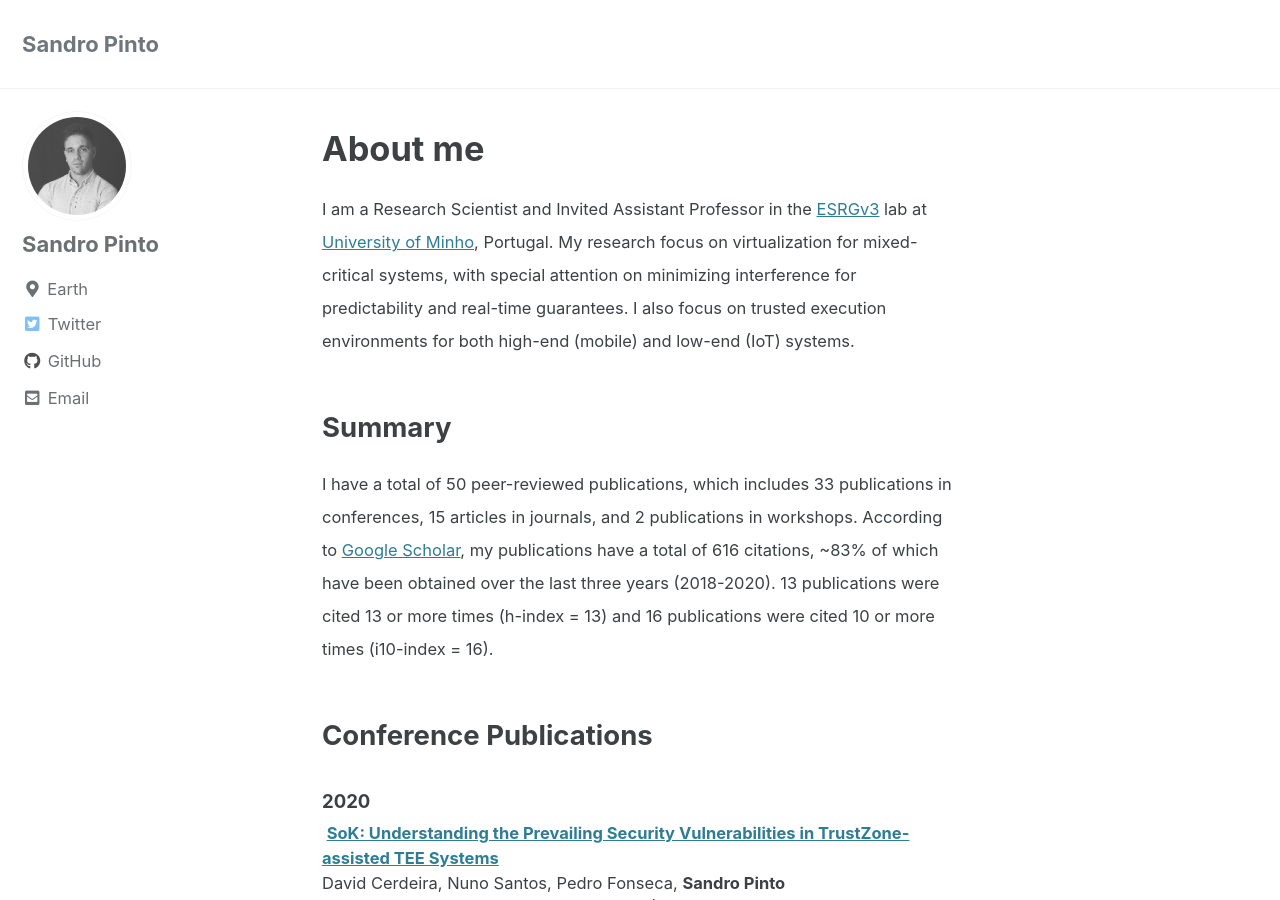
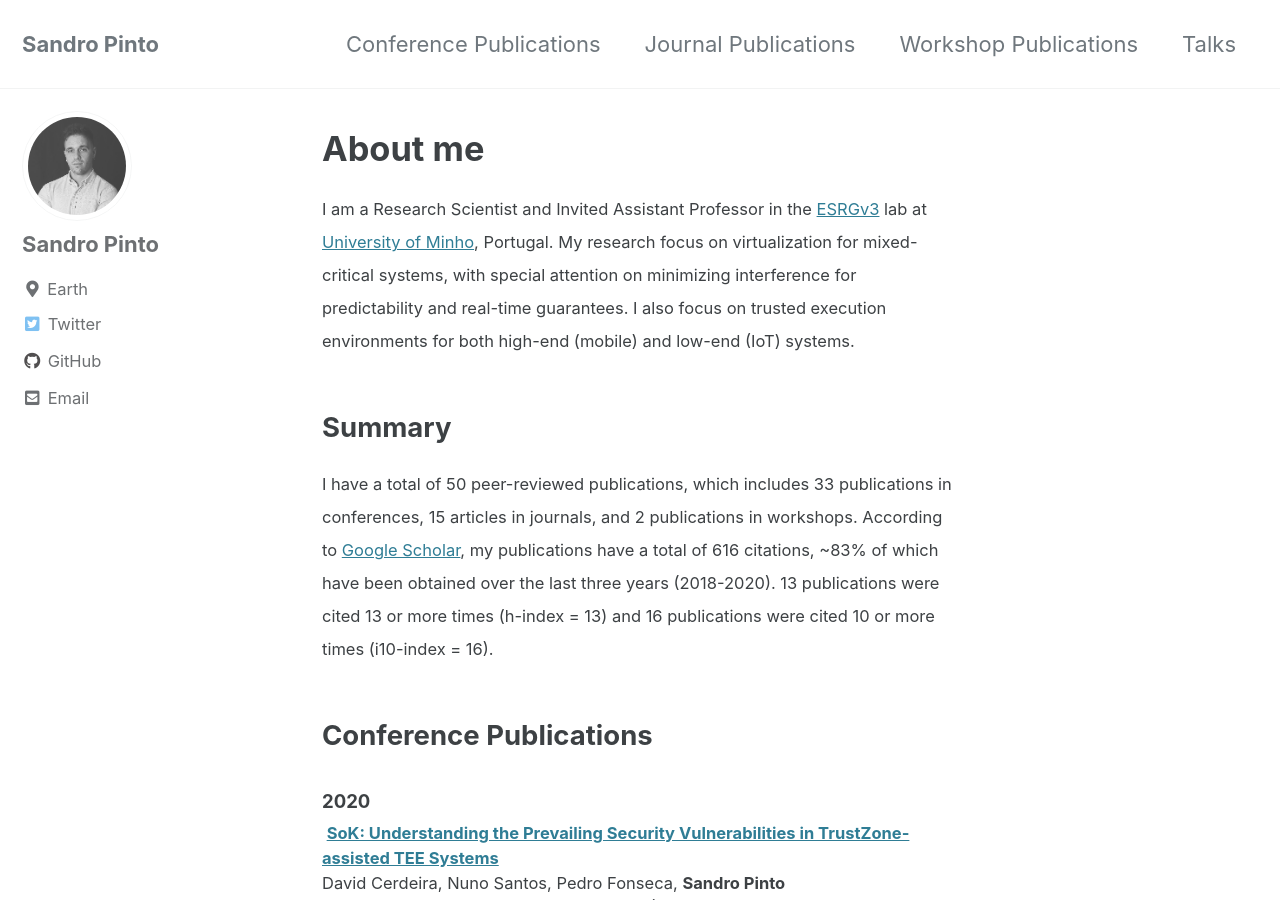
Before and after one commit to sandro2pinto/sandro2pinto.github.io, a Jekyll site: the page built from index.html, in a window 1280 px wide and 900 px high. Built offline with Jekyll 4.4.1, drawn with Linux system fonts in a browser that asks for light colours; cached includes are drawn as plain includes; the list of posts is cut into pages by our own code.

Commit message:
Update navigation links

```diff
--- a/_data/navigation.yml
+++ b/_data/navigation.yml
@@ -1,7 +1,13 @@
 # main links
 main:
-  #- title: "Quick-Start Guide"
-  #  url: https://mmistakes.github.io/minimal-mistakes/docs/quick-start-guide/
+  - title: "Conference Publications"
+    url:
+  - title: "Journal Publications"
+    url:
+  - title: "Workshop Publications"
+    url:
+  - title: "Talks"
+    url:
   # - title: "About"
   #   url: https://mmistakes.github.io/minimal-mistakes/about/
   # - title: "Sample Posts"
```
